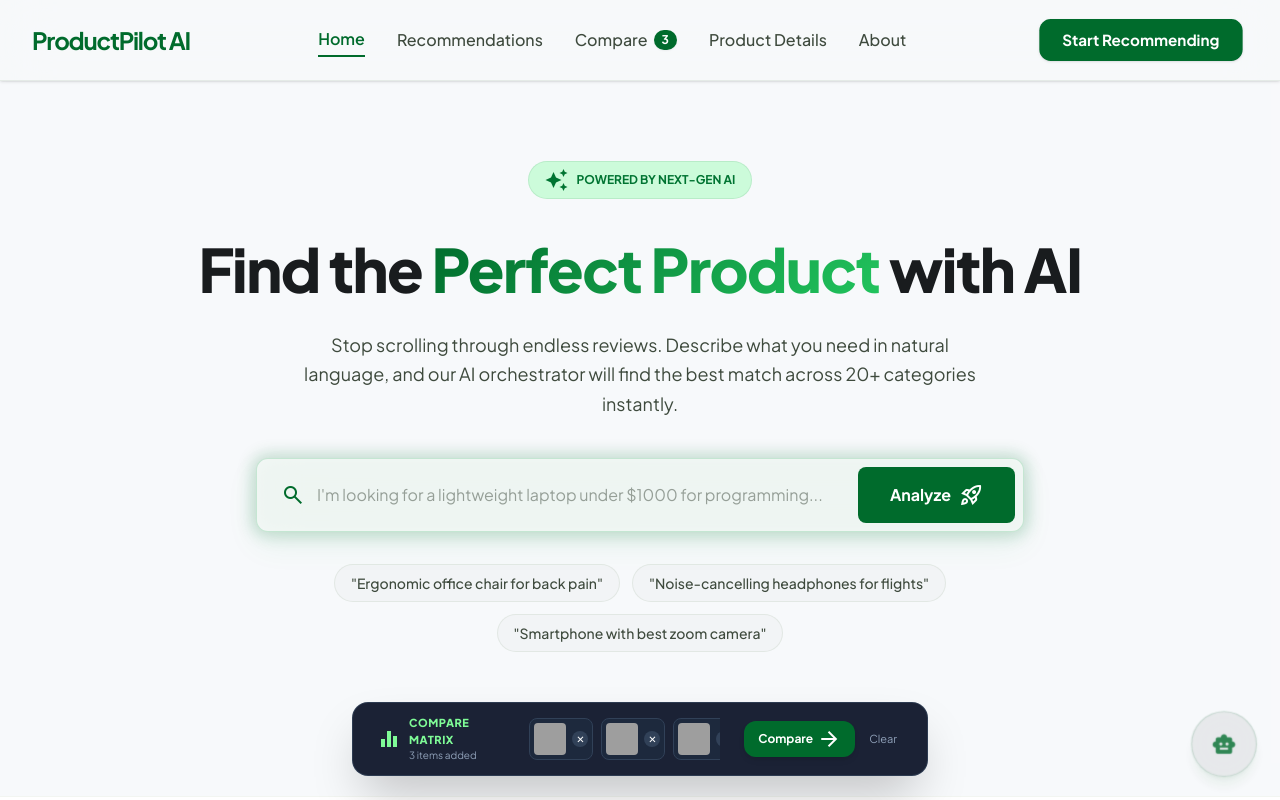
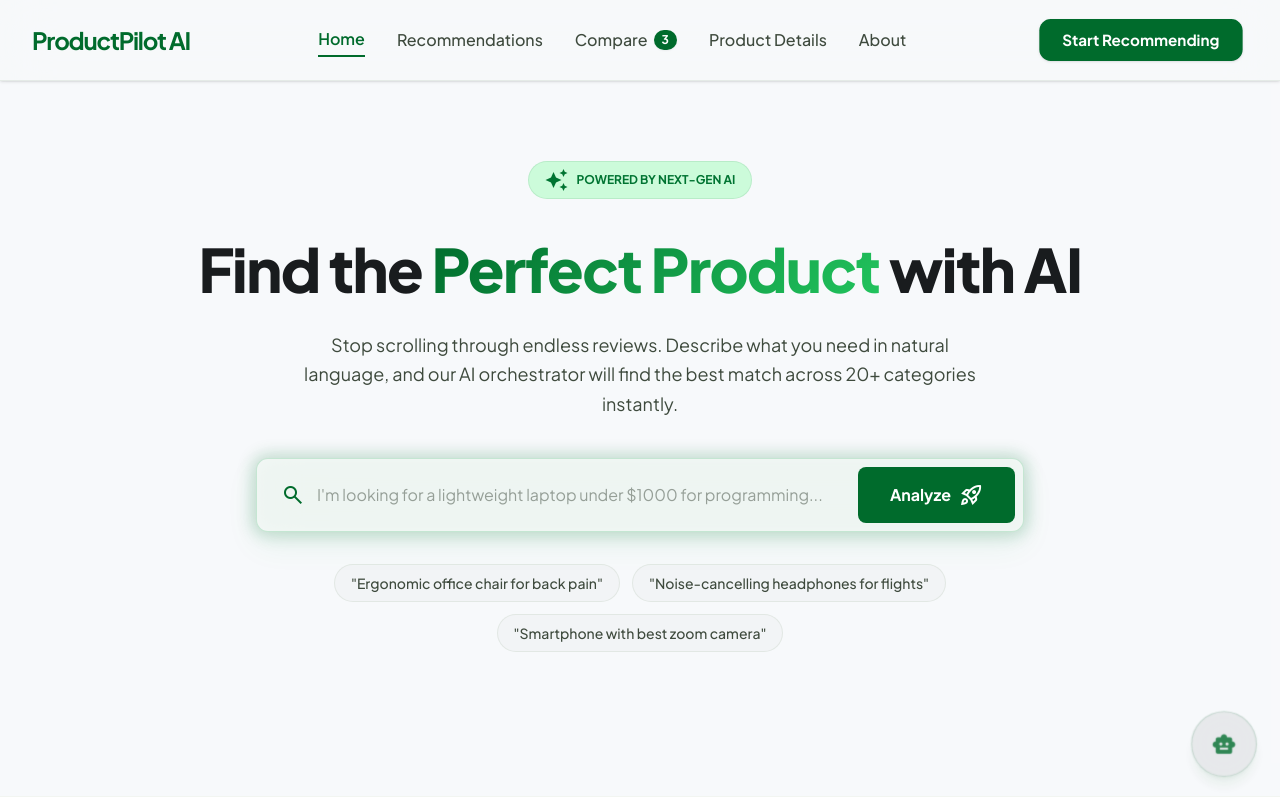
Before and after one commit to bikram73/ProductPilot_AI, a React (Vite) app: page / in a window 1280 px wide. Shown: the top 800 px of the page. Built offline with nearby package versions, Linux system fonts and the light colour scheme; grey boxes are pictures that could not be loaded.

Commit message:
first commit

```diff
--- a/src/App.tsx
+++ b/src/App.tsx
@@ -154,8 +154,8 @@ export default function App() {
         )}
       </main>
 
-      {/* Sticky Floating Bottom Comparison Dock (Visible when items selected & not on compare page) */}
-      {selectedCompareIds.length > 0 && currentPage !== 'compare' && (
+      {/* Sticky Floating Bottom Comparison Dock (Visible only on the recommendations page when items are selected) */}
+      {selectedCompareIds.length > 0 && currentPage === 'recommendations' && (
         <aside
           aria-label="Comparison dock"
           className="fixed bottom-6 left-1/2 -translate-x-1/2 z-40 bg-slate-900/95 backdrop-blur-md text-white px-4 sm:px-6 py-3 rounded-2xl shadow-2xl border border-slate-700/80 flex items-center gap-3 sm:gap-6 max-w-[95vw] sm:max-w-xl transition-all"
```
